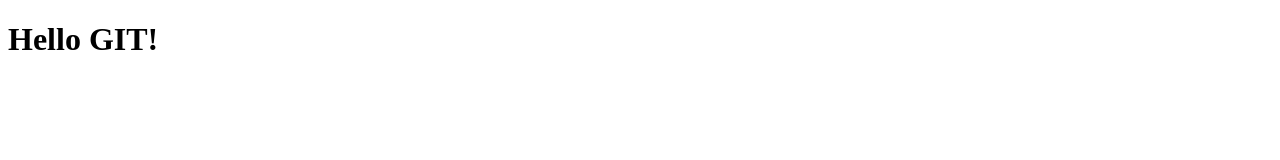
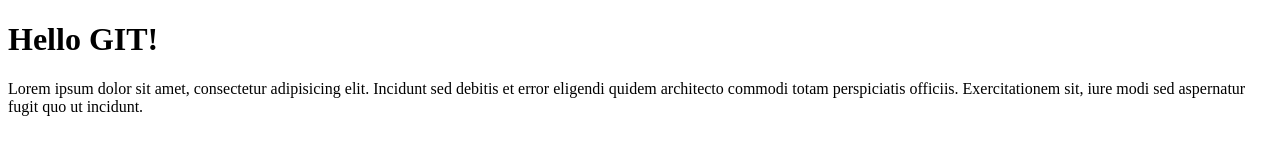
Before and after one commit to izamarciniak123/git-course-4, a plain HTML site: page index.html in a window 1280 px wide. Drawn offline with Linux system fonts and the light colour scheme.

Commit message:
added paragraph into index.html

```diff
--- a/index.html
+++ b/index.html
@@ -12,6 +12,10 @@
 
     <h1>Hello GIT!</h1>
 
+    <p>
+        Lorem ipsum dolor sit amet, consectetur adipisicing elit. Incidunt sed debitis et error eligendi quidem architecto commodi totam perspiciatis officiis. Exercitationem sit, iure modi sed aspernatur fugit quo ut incidunt.
+    </p>
+
 </body>
 
 </html>
```
